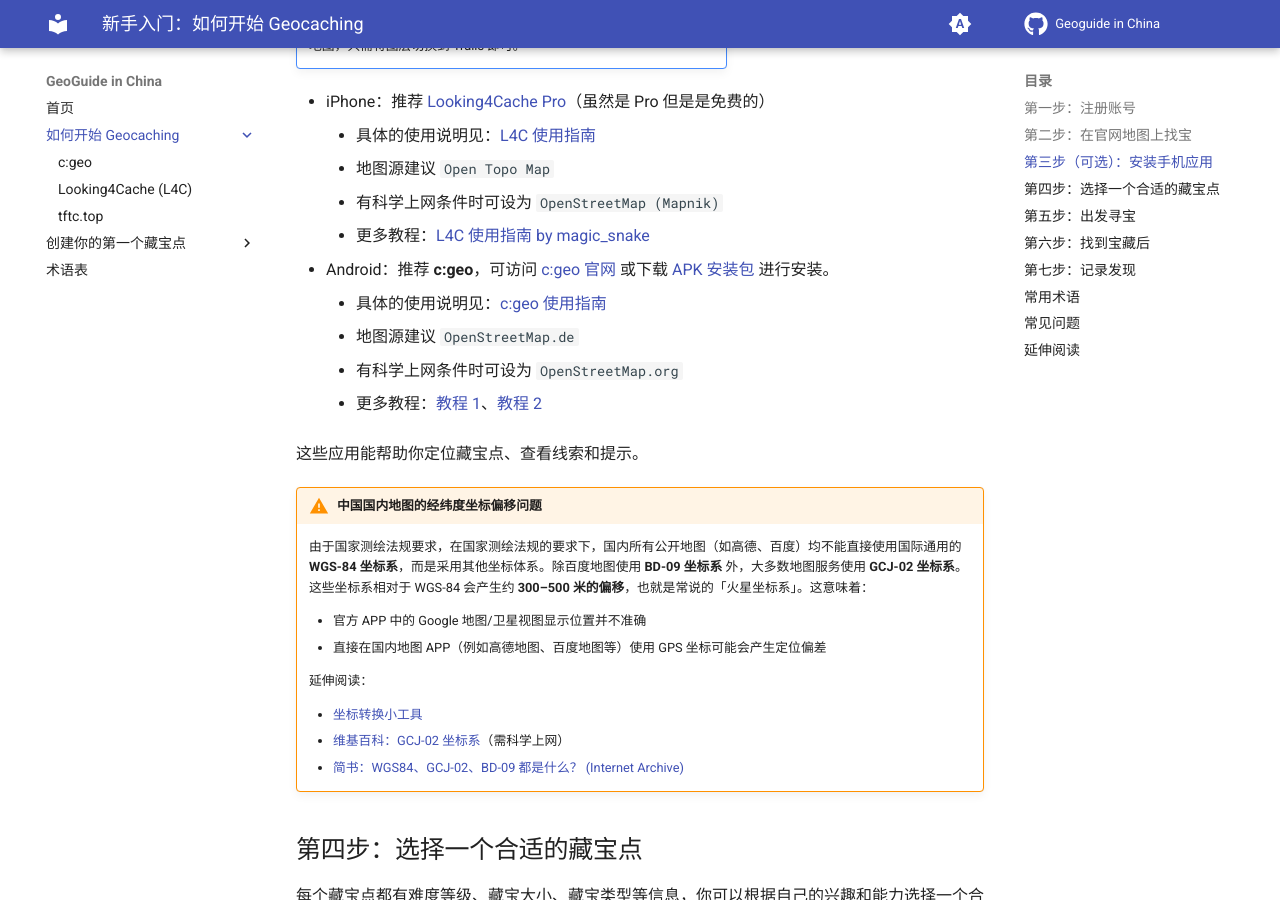
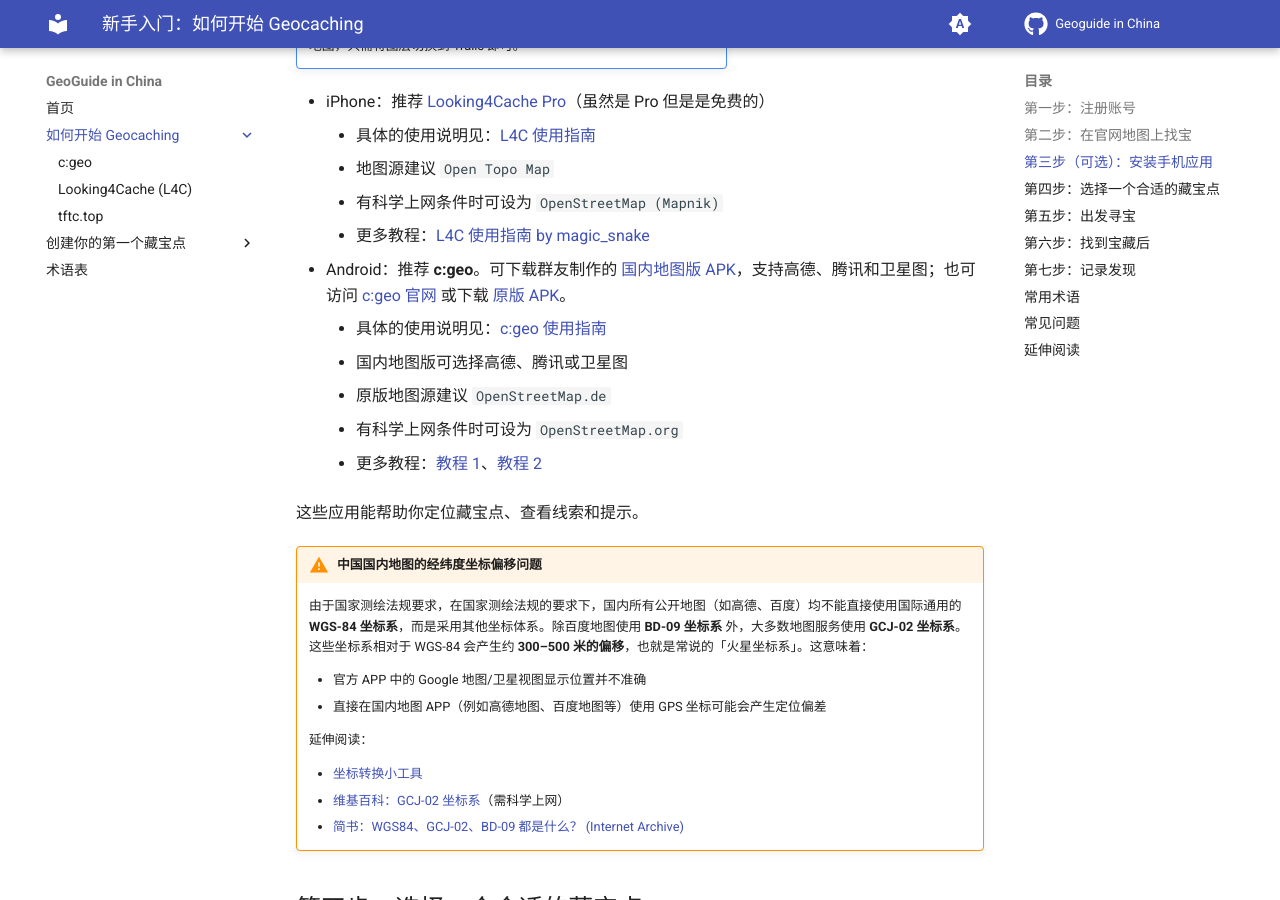
Before and after one commit to Konano/geoguide-in-china, an MkDocs documentation site: the page built from docs/getting-started/index.md, in a window 1280 px wide and 900 px high, scrolled down 1091 px. Built offline with MkDocs 1.6.1 and Material for MkDocs 9.7.7, drawn with Linux system fonts in a browser that asks for light colours; comment, search, counter and statistics services are not loaded.

Commit message:
更新 c:geo 使用指南，添加国内地图版 APK 下载链接及地图源选择建议

```diff
--- a/docs/getting-started/index.md
+++ b/docs/getting-started/index.md
@@ -62,9 +62,10 @@
     - 地图源建议 `Open Topo Map`
     - 有科学上网条件时可设为 `OpenStreetMap (Mapnik)`
     - 更多教程：[L4C 使用指南 by magic_snake](https://www.geocaching.cn/2017/12/l4c-an-ios-geocaching-app-by-magic-snake/)
-- Android：推荐 **c:geo**，可访问 [c:geo 官网](https://www.cgeo.org/) 或下载 [APK 安装包](https://www.freemindworld.com/tmp/cgeo-release_latest.apk) 进行安装。
+- Android：推荐 **c:geo**。可下载群友制作的 [国内地图版 APK](https://geoguide.top/cgeo-cn.apk)，支持高德、腾讯和卫星图；也可访问 [c:geo 官网](https://www.cgeo.org/) 或下载 [原版 APK](https://www.freemindworld.com/tmp/cgeo-release_latest.apk)。
     - 具体的使用说明见：[c:geo 使用指南](./cgeo.md)
-    - 地图源建议 `OpenStreetMap.de`
+    - 国内地图版可选择高德、腾讯或卫星图
+    - 原版地图源建议 `OpenStreetMap.de`
     - 有科学上网条件时可设为 `OpenStreetMap.org`
     - 更多教程：[教程 1](https://www.geocaching.cn/2018/02/c-geo-in-geocaching/)、[教程 2](https://www.geocaching.cn/2023/05/first-cache-basic-cgeo-tutorial/)
 
```
Also changed, not shown: docs/getting-started/cgeo.md (+9 -1 lines).
